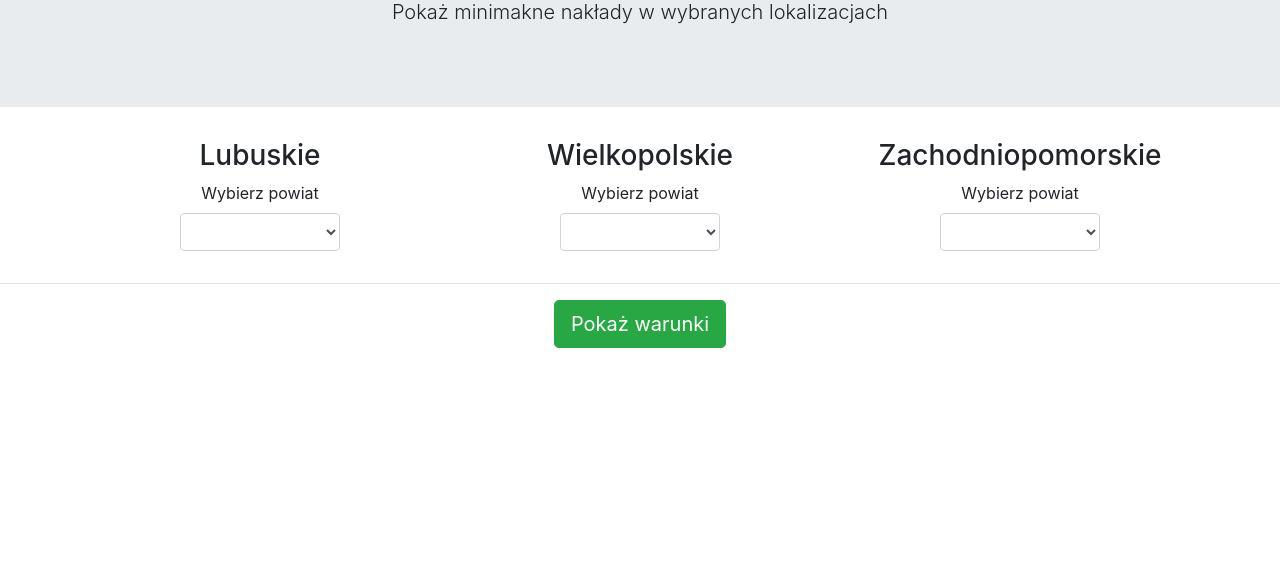
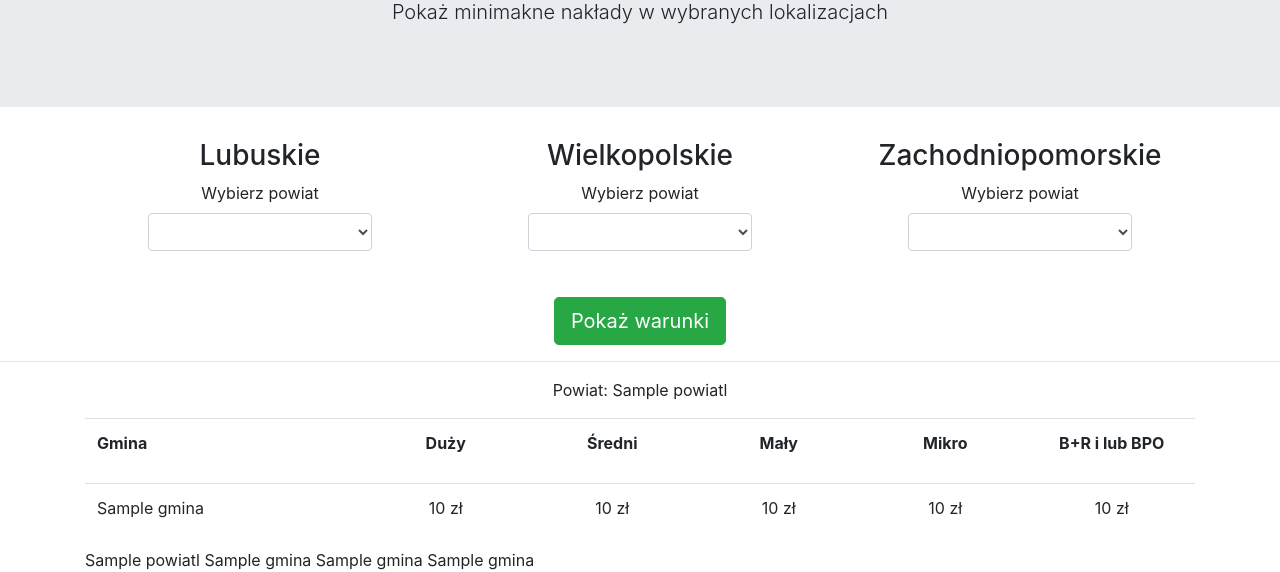
Before and after one commit to keybipl/flaskDISTRICTS, a Flask app: template templates/index.html in a window 1280 px wide. Shown: the part 241-813 px from the top of the page. Before the commit the page ends 589 px from the top, so only its background shows below. Run offline with Flask 2, Linux system fonts and the light colour scheme; the template is opened without the code that fills it: most values are stand-ins (such as "Sample title", 1, 10 or a date in 2020); lists and menus that the app fills with data are empty; some libraries are stand-ins or nearby versions.

Commit message:
22.09.2020 g. 12:25

```diff
--- a/app.py
+++ b/app.py
@@ -16,22 +16,49 @@ def get_db():
     return g.sqlite_db
 
 
-@app.route('/')
+@app.route('/', methods=['GET', 'POST'])
 def index():
-    db = get_db()
-    lubuskie_cur = db.execute("SELECT DISTINCT powiat FROM gminy where wojewodztwo = 'lubuskie'")
-    lubuskie_powiaty = lubuskie_cur.fetchall()
 
-    wielkopolskie_cur = db.execute("SELECT DISTINCT powiat FROM gminy where wojewodztwo = 'wielkopolskie'")
-    wielkopolskie_powiaty = wielkopolskie_cur.fetchall()
+    if request.method == 'GET':
+        db = get_db()
+        lubuskie_cur = db.execute("SELECT DISTINCT powiat FROM gminy where wojewodztwo = 'lubuskie'")
+        lubuskie_powiaty = lubuskie_cur.fetchall()
 
-    zachodniopomorskie_cur = db.execute("SELECT DISTINCT powiat FROM gminy where wojewodztwo = 'zachodniopomorskie'")
-    zachodniopomorskie_powiaty = zachodniopomorskie_cur.fetchall()
+        wielkopolskie_cur = db.execute("SELECT DISTINCT powiat FROM gminy where wojewodztwo = 'wielkopolskie'")
+        wielkopolskie_powiaty = wielkopolskie_cur.fetchall()
 
-    # powiatl = request.form['powiatl']
-    # powiatw = request.form['powiatw']
-    # powiatz = request.form['powiatz']
-    return render_template('index.html', lubuskie_powiaty=lubuskie_powiaty, wielkopolskie_powiaty=wielkopolskie_powiaty,
+        zachodniopomorskie_cur = db.execute("SELECT DISTINCT powiat FROM gminy where wojewodztwo = 'zachodniopomorskie'")
+        zachodniopomorskie_powiaty = zachodniopomorskie_cur.fetchall()
+
+        return render_template('index.html', lubuskie_powiaty=lubuskie_powiaty, wielkopolskie_powiaty=wielkopolskie_powiaty,
+                           zachodniopomorskie_powiaty=zachodniopomorskie_powiaty)
+
+    else:
+        db = get_db()
+        powiatl = request.form['powiatl']
+        powiatw = request.form['powiatw']
+        powiatz = request.form['powiatz']
+
+        gminyl_cur = db.execute('select * from gminy where powiat = ?', [powiatl])
+        gminyl = gminyl_cur.fetchall()
+
+        gminyw_cur = db.execute('select * from gminy where powiat = ?', [powiatw])
+        gminyw = gminyw_cur.fetchall()
+
+        gminyz_cur = db.execute('select * from gminy where powiat = ?', [powiatz])
+        gminyz = gminyz_cur.fetchall()
+
+        lubuskie_cur = db.execute("SELECT DISTINCT powiat FROM gminy where wojewodztwo = 'lubuskie'")
+        lubuskie_powiaty = lubuskie_cur.fetchall()
+
+        wielkopolskie_cur = db.execute("SELECT DISTINCT powiat FROM gminy where wojewodztwo = 'wielkopolskie'")
+        wielkopolskie_powiaty = wielkopolskie_cur.fetchall()
+
+        zachodniopomorskie_cur = db.execute("SELECT DISTINCT powiat FROM gminy where wojewodztwo = 'zachodniopomorskie'")
+        zachodniopomorskie_powiaty = zachodniopomorskie_cur.fetchall()
+
+        return render_template('index.html', powiatl=powiatl, gminyl=gminyl, gminyw=gminyw, gminyz=gminyz,
+                               lubuskie_powiaty=lubuskie_powiaty, wielkopolskie_powiaty=wielkopolskie_powiaty,
                            zachodniopomorskie_powiaty=zachodniopomorskie_powiaty)
 
 
--- a/templates/index.html
+++ b/templates/index.html
@@ -5,10 +5,25 @@
 <link rel="stylesheet" href="https://stackpath.bootstrapcdn.com/bootstrap/4.5.2/css/bootstrap.min.css"
       integrity="sha384-JcKb8q3iqJ61gNV9KGb8thSsNjpSL0n8PARn9HuZOnIxN0hoP+VmmDGMN5t9UJ0Z" crossorigin="anonymous">
 
+    <style>
+
+        .box {
+  display: flex;
+  align-items: center;
+  justify-content: center;
+}
+
+.box div {
+  width: 100px;
+  height: 100px;
+}
+
+    </style>
+
     <title>Wsparcie</title>
 
 <body>
-<form>
+<form method="POST" action="/" >
  <div class="container">
   <div class="row">
     <div class="col-sm-4" style="text-align: center">
@@ -36,10 +51,10 @@
   <div class="row">
 
       <!--KOLUMNA1-->
-    <div class="col-sm" align="center">
+    <div class="col-sm">
     <h3 style="text-align: center" >Lubuskie</h3>
-
-            <div class="form-group" style="width: 10rem; text-align: center">
+<div class="box">
+            <div class="form-group" style="width: 14rem; text-align: center">
 
              <label for="exampleFormControlSelect1">Wybierz powiat</label>
     <select class="form-control" id="exampleFormControlSelect1" name="powiatl">
@@ -48,15 +63,16 @@
       <option>{{ powiat.powiat }}</option>
         {% endfor %}
     </select>
+            </div>
     </div>
 
     </div>
 
             <!--KOLUMNA2-->
-    <div class="col-sm" align="center">
+    <div class="col-sm">
     <h3 style="text-align: center">Wielkopolskie</h3>
-
-                    <div class="form-group" style="width: 10rem; text-align: center">
+<div class="box">
+                    <div class="form-group" style="width: 14rem; text-align: center">
 
              <label for="exampleFormControlSelect1">Wybierz powiat</label>
     <select class="form-control" id="exampleFormControlSelect1" name="powiatw">
@@ -66,14 +82,14 @@
         {% endfor %}
     </select>
     </div>
-
+</div>
     </div>
 
             <!--KOLUMNA3-->
-    <div class="col-sm" align="center">
+    <div class="col-sm">
     <h3 style="text-align: center">Zachodniopomorskie</h3>
-
-        <div class="form-group" style="width: 10rem; text-align: center">
+<div class="box">
+        <div class="form-group" style="width: 14rem; text-align: center">
 
              <label for="exampleFormControlSelect1">Wybierz powiat</label>
     <select class="form-control" id="exampleFormControlSelect1" name="powiatz">
@@ -83,20 +99,32 @@
         {% endfor %}
     </select>
     </div>
-
+</div>
     </div>
   </div>
-</div>
-
-<hr />
          <p style="text-align: center"> <button type="submit" style="text-align: center"
                                                 class="btn btn-success btn-lg">
              Pokaż warunki</button>
    </p>
+</div>
 
+<hr />
 
 </form>
 
+<div class="container">
+
+
+
+<p style="text-align: center">Powiat: {{ powiatl }}</p>
+
+{% if gminyl or gminyw or gminyz %}
+{% include 'results.html' %}
+{% else %}
+PROBLEM
+{% endif %}
+
+</div>
 
 <script src="https://code.jquery.com/jquery-3.5.1.slim.min.js"
         integrity="sha384-DfXdz2htPH0lsSSs5nCTpuj/zy4C+OGpamoFVy38MVBnE+IbbVYUew+OrCXaRkfj"
--- /dev/null
+++ b/templates/results.html
@@ -0,0 +1,82 @@
+<!DOCTYPE html>
+<html lang="en">
+<head>
+    <meta charset="UTF-8">
+<link rel="stylesheet" href="https://stackpath.bootstrapcdn.com/bootstrap/4.5.2/css/bootstrap.min.css"
+      integrity="sha384-JcKb8q3iqJ61gNV9KGb8thSsNjpSL0n8PARn9HuZOnIxN0hoP+VmmDGMN5t9UJ0Z" crossorigin="anonymous">
+
+    <title>Wsparcie</title>
+
+<body>
+
+
+<table class="table" >
+                        <tr>
+
+      <th style="width: 25%" scope="col">Gmina</th>
+      <th style="width: 15%; text-align: center"scope="col">Duży</th>
+                            <th style="width: 15%; text-align: center"scope="col">Średni</th>
+                                  <th style="width: 15%; text-align: center" scope="col">Mały</th>
+      <th style="width: 15%; text-align: center"scope="col">Mikro</th>
+                            <th style="width: 15%; text-align: center"scope="col">B+R i lub BPO</th>
+
+    </tr>
+
+</table>
+
+{% for gmina in gminyl %}
+<table class="table">
+
+
+     <tr>
+
+      <td style="width:25%; text-align: left">{{ gmina.gmina }}</td>
+{#        <td style="width:30%; text-align: center" >{{ '{:,}'.format(dicn[i]).replace(',', ' ') }} zł</td>#}
+        <td style="width: 15%; text-align: center" >
+            {% set test = gmina.naklady | float %}
+          {% set test2 = (test | string) [:-2] %} {{ '{0:,}'.format(test2|int).replace(',', ' ') }} zł
+
+    </td>
+         <td style="width: 15%; text-align: center">
+
+                         {% set test = gmina.nakladys | float %}
+          {% set test2 = (test | string) [:-2] %} {{ '{0:,}'.format(test2|int).replace(',', ' ') }} zł
+
+         </td>
+         <td style="width: 15%; text-align: center">
+
+                                    {% set test = gmina.nakladyma | float %}
+          {% set test2 = (test | string) [:-2] %} {{ '{0:,}'.format(test2|int).replace(',', ' ') }} zł
+
+         </td>
+         <td style="width: 15%; text-align: center">
+
+                                      {% set test = gmina.nakladym | float %}
+          {% set test2 = (test | string) [:-2] %} {{ '{0:,}'.format(test2|int).replace(',', ' ') }} zł
+
+         </td>
+         <td style="width: 15%; text-align: center">
+
+                                      {% set test = gmina.nakladybr | float %}
+          {% set test2 = (test | string) [:-2] %} {{ '{0:,}'.format(test2|int).replace(',', ' ') }} zł
+
+         </td>
+    </tr>
+</table>
+{% endfor %}
+{{ powiatl }}
+
+{% for gmina in gminyl %}
+{{ gmina.gmina }}
+{% endfor %}
+
+{% for gmina in gminyw %}
+{{ gmina.gmina }}
+{% endfor %}
+
+{% for gmina in gminyz %}
+{{ gmina.gmina }}
+{% endfor %}
+
+</body>
+</html>
```
